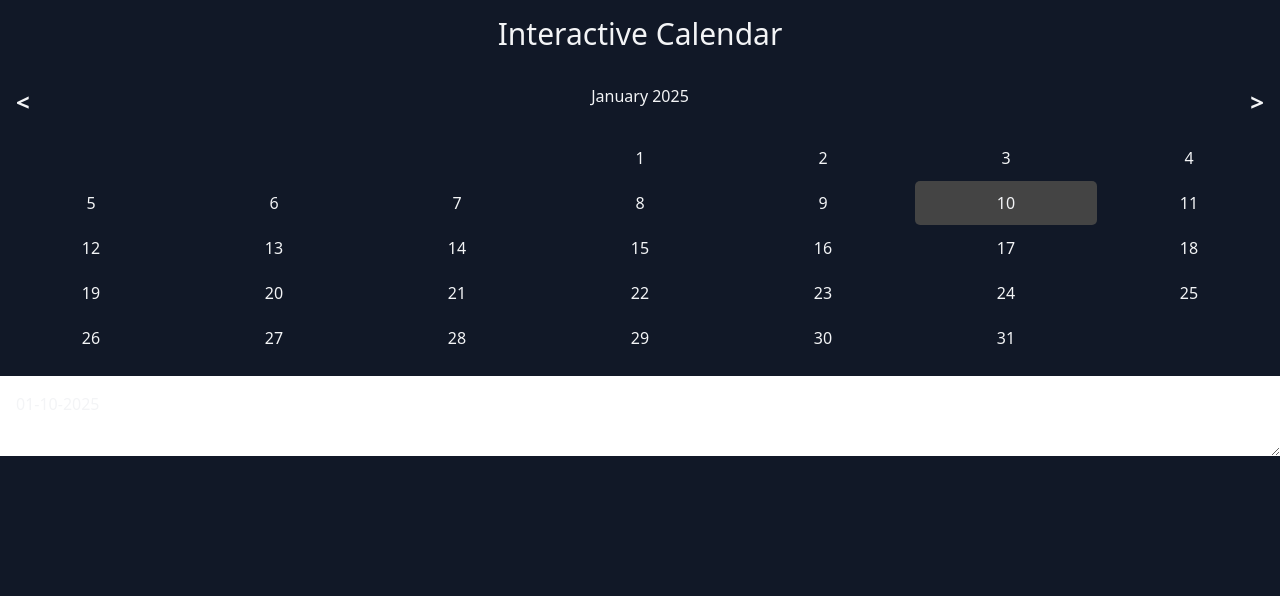
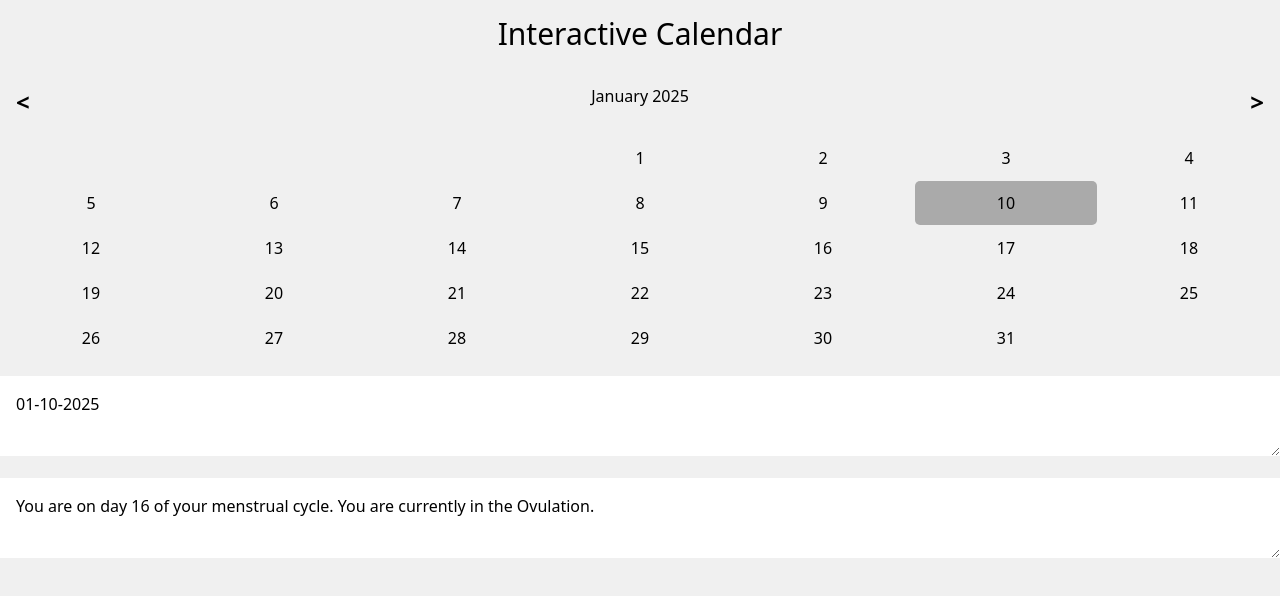
Before and after one commit to elainehua10/sync-her-up, a website: page interactive_calendar.html in a window 1280 px wide. Both pictures are taken after a click on the element "10". Drawn offline with nearby package versions, Linux system fonts and the light colour scheme.

Commit message:
interactive calendar text to black

```diff
--- a/interactive_calendar.html
+++ b/interactive_calendar.html
@@ -17,29 +17,35 @@
             border-radius: 5px;
             cursor: pointer;
             text-align: center;
+            color: #000;
         }
         .day:hover {
-            background-color: #333;
+            background-color: #ccc;
         }
         .selected {
-            background-color: #444;
+            background-color: #aaa;
         }
         .arrow-button {
             cursor: pointer;
             font-size: 24px;
             font-weight: bold;
+            color: #000;
+        }
+        body {
+            background-color: #f0f0f0;
         }
     </style>
 </head>
-<body class="bg-gray-900 text-gray-100">
-    <h1 class="text-3xl text-center p-4">Interactive Calendar</h1>
+<body>
+    <h1 class="text-3xl text-center p-4" style="color: #000;">Interactive Calendar</h1>
     <div class="flex justify-between p-4">
-        <div class="arrow-button" id="prev-month">&#60;</div>
-        <div id="month-year"></div>
-        <div class="arrow-button" id="next-month">&#62;</div>
+        <div class="arrow-button" id="prev-month" style="color: #000;">&#60;</div>
+        <div id="month-year" style="color: #000;"></div>
+        <div class="arrow-button" id="next-month" style="color: #000;">&#62;</div>
     </div>
     <div class="calendar" id="calendar"></div>
-    <textarea id="selected-days" class="w-full p-4 mt-4" placeholder="Selected days will appear here" readonly></textarea>
+    <textarea id="selected-days" class="w-full p-4 mt-4" placeholder="Selected days will appear here" readonly style="color: #000;"></textarea>
+    <textarea id="menstrual-cycle-info" class="w-full p-4 mt-4" placeholder="Menstrual cycle info will appear here" readonly style="color: #000;"></textarea>
 
     <script>
         // Get the calendar element
@@ -48,6 +54,7 @@
         const nextMonthButton = document.getElementById('next-month');
         const monthYearDisplay = document.getElementById('month-year');
         const selectedDaysTextarea = document.getElementById('selected-days');
+        const menstrualCycleInfoTextarea = document.getElementById('menstrual-cycle-info');
 
         // Create a 2D array to represent the calendar
         let days = [];
@@ -109,6 +116,7 @@
                                 dayElement.classList.remove('selected');
                             }
                             updateSelectedDays();
+                            updateMenstrualCycleInfo();
                         });
                         calendar.appendChild(dayElement);
                     } else {
@@ -135,6 +143,32 @@
             selectedDaysTextarea.value = formattedDays.join(', ');
         }
 
+        // Update the menstrual cycle info textarea
+        function updateMenstrualCycleInfo() {
+            const selectedDays = days.flat().filter(day => day && day.selected);
+            if (selectedDays.length === 0) {
+                menstrualCycleInfoTextarea.value = '';
+                return;
+            }
+
+            const lastPeriodDate = selectedDays[0].date;
+            const today = new Date();
+            const cycleDay = Math.floor((today - lastPeriodDate) / (1000 * 60 * 60 * 24)) + 1;
+
+            let phase;
+            if (cycleDay <= 5) {
+                phase = 'Menstruation';
+            } else if (cycleDay <= 14) {
+                phase = 'Follicular phase';
+            } else if (cycleDay <= 21) {
+                phase = 'Ovulation';
+            } else {
+                phase = 'Luteal phase';
+            }
+
+            menstrualCycleInfoTextarea.value = `You are on day ${cycleDay} of your menstrual cycle. You are currently in the ${phase}.`;
+        }
+
         // Add event listeners to the arrow buttons
         prevMonthButton.addEventListener('click', () => {
             currentDate.setMonth(currentDate.getMonth() - 1);
```
